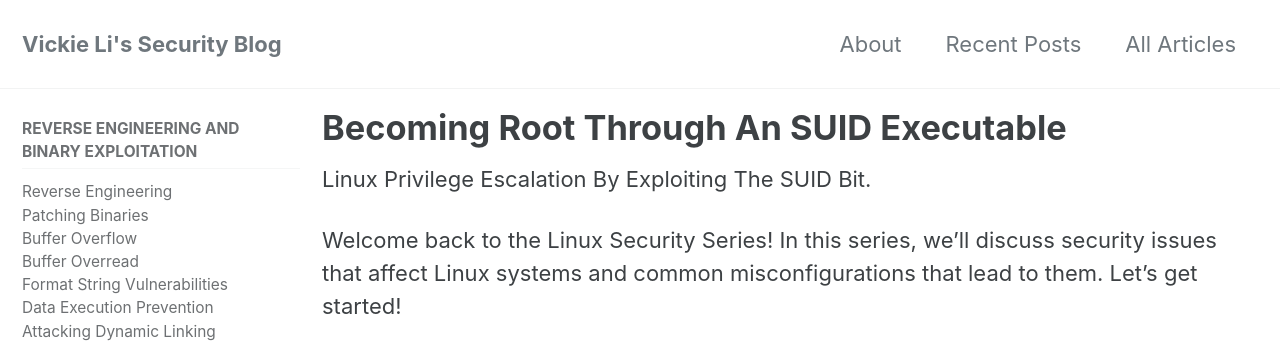
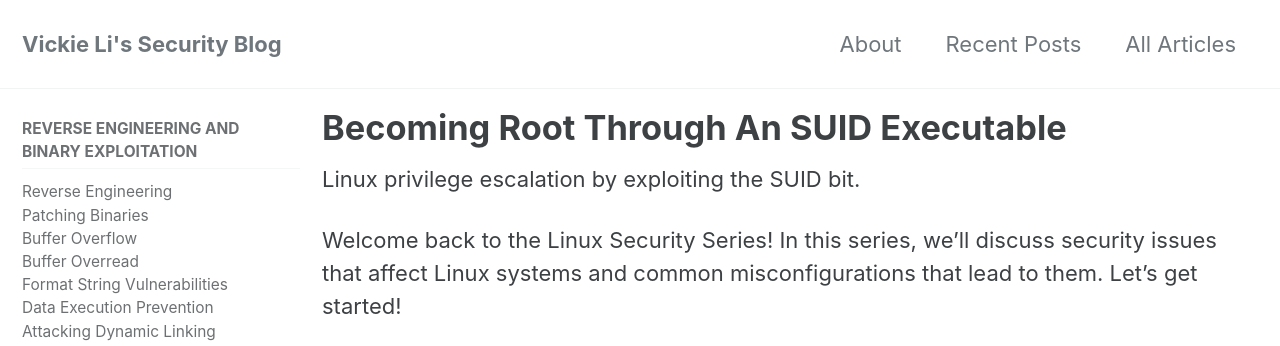
Before and after one commit to vkili/blog, a Jekyll site: the page built from _posts/2020-12-02-suid-privesc.md, in a window 1280 px wide and 900 px high. Shown: the top 346 px of the window. Built offline with Jekyll 4.4.1, drawn with Linux system fonts in a browser that asks for light colours; cached includes are drawn as plain includes.

```diff
--- a/_posts/2020-12-02-suid-privesc.md
+++ b/_posts/2020-12-02-suid-privesc.md
@@ -4,7 +4,7 @@ categories:
   - System Security
 ---
 
-Linux Privilege Escalation By Exploiting The SUID Bit.
+Linux privilege escalation by exploiting the SUID bit.
 
 Welcome back to the Linux Security Series! In this series, we'll discuss security issues that affect Linux systems and common misconfigurations that lead to them. Let's get started!
 
```
